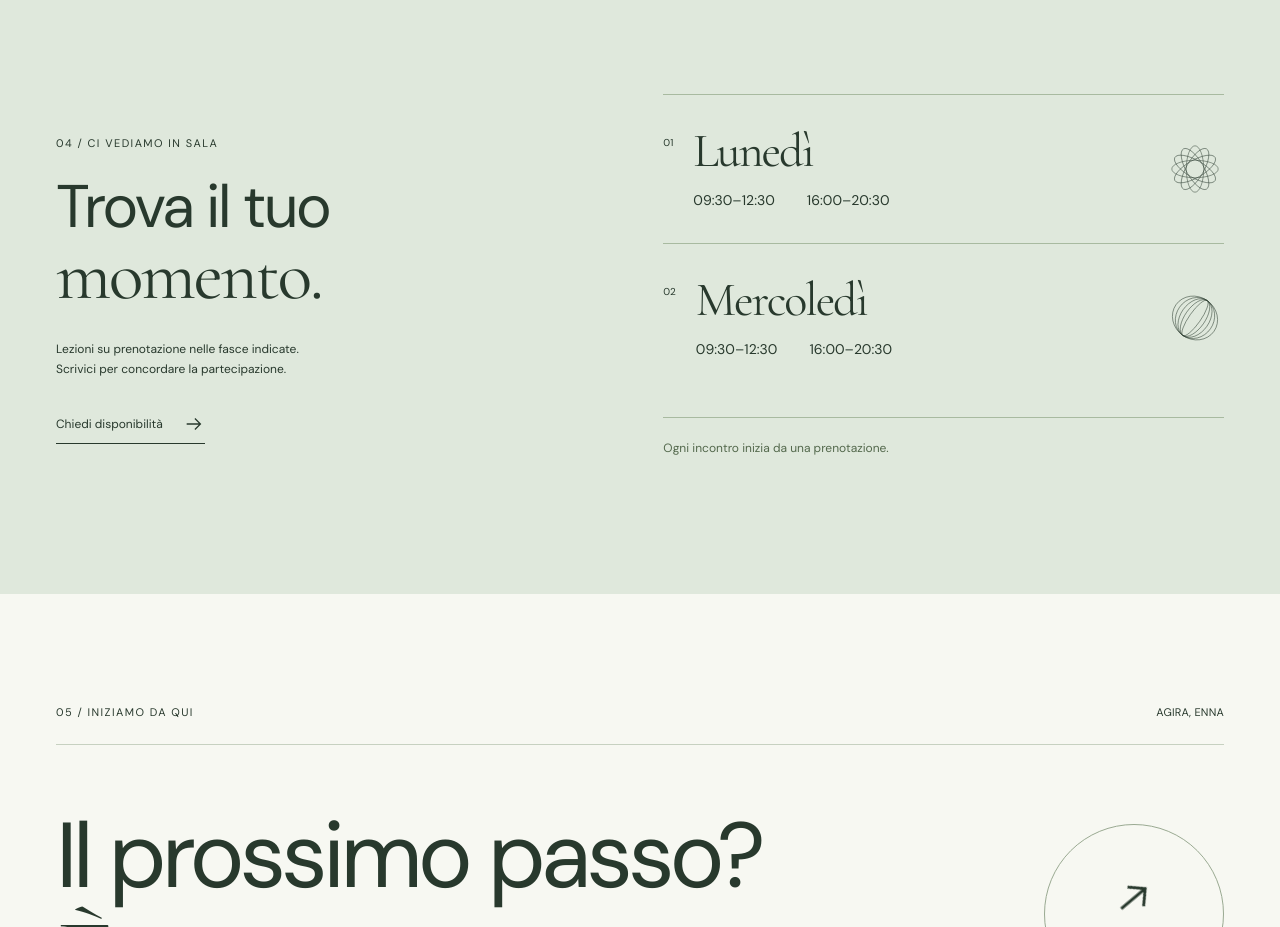
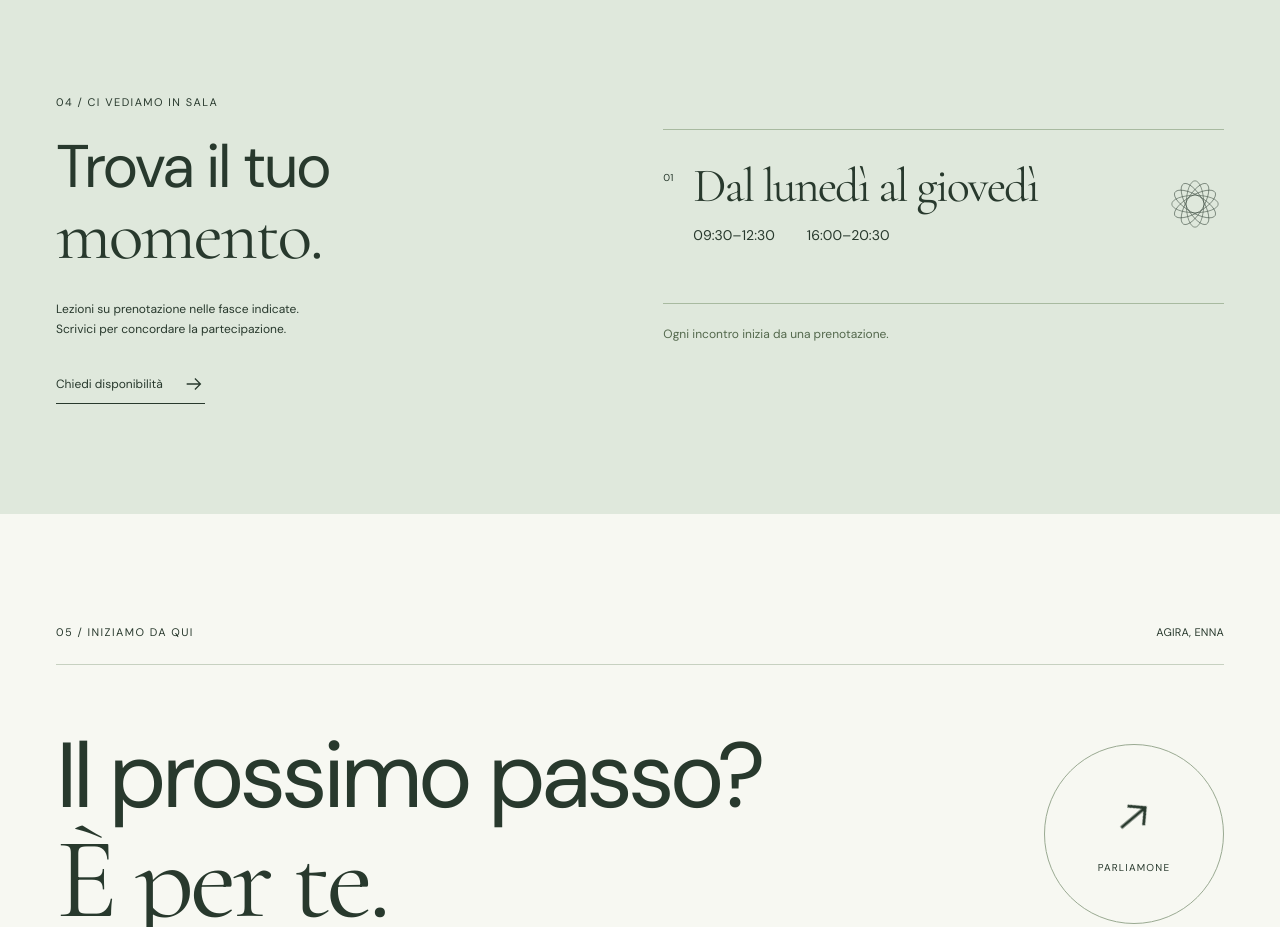
Before and after one commit to etanoox/harmonie-wellness, a React (Vite) app: page / in a window 1280 px wide. Shown: the part 5160-6087 px from the top of the page. Built offline with nearby package versions, Linux system fonts and the light colour scheme.

Commit message:
Update schedule from Monday to Thursday

```diff
--- a/scripts/prerender.mjs
+++ b/scripts/prerender.mjs
@@ -3,7 +3,7 @@ import { render } from '../.prerender/entry-server.js';
 const base='https://harmoniewellness.it';
 const template=await readFile('dist/index.html','utf8');
 const pages=[['/','index.html','Pilates ad Agira | ASD Harmonie Pilates & Wellness'],['/privacy/','privacy/index.html','Privacy Policy | Harmonie'],['/cookie-policy/','cookie-policy/index.html','Cookie Policy | Harmonie'],['/404/','404.html','Pagina non trovata | Harmonie']];
-const schema={'@context':'https://schema.org','@type':'SportsActivityLocation',name:'ASD Harmonie Pilates & Wellness',url:base,telephone:'+393451278532',email:'studioasdharmonie@gmail.com',address:{'@type':'PostalAddress',streetAddress:'Via Vittorio Emanuele 379',addressLocality:'Agira',addressRegion:'Sicilia',postalCode:'94011',addressCountry:'IT'},openingHoursSpecification:['Monday','Wednesday'].flatMap(day=>[['09:30','12:30'],['16:00','20:30']].map(([opens,closes])=>({'@type':'OpeningHoursSpecification',dayOfWeek:`https://schema.org/${day}`,opens,closes})))};
+const schema={'@context':'https://schema.org','@type':'SportsActivityLocation',name:'ASD Harmonie Pilates & Wellness',url:base,telephone:'+393451278532',email:'studioasdharmonie@gmail.com',address:{'@type':'PostalAddress',streetAddress:'Via Vittorio Emanuele 379',addressLocality:'Agira',addressRegion:'Sicilia',postalCode:'94011',addressCountry:'IT'},openingHoursSpecification:['Monday','Tuesday','Wednesday','Thursday'].flatMap(day=>[['09:30','12:30'],['16:00','20:30']].map(([opens,closes])=>({'@type':'OpeningHoursSpecification',dayOfWeek:`https://schema.org/${day}`,opens,closes})))};
 for(const [route,file,title] of pages){let html=template.replace('<!--app-html-->',render(route)).replace(/<title>.*?<\/title>/,`<title>${title}</title>`).replace(/(<meta property="og:title" content=")[^"]*("\/>)/,`$1${title}$2`).replace(/(<link rel="canonical" href=")[^"]*("\/>)/,`$1${base+route}$2`).replace(/(<meta property="og:url" content=")[^"]*("\/>)/,`$1${base+route}$2`).replace('<!--page-meta-->',route==='/'?`<script type="application/ld+json">${JSON.stringify(schema)}</script>`:route==='/404/'?'<meta name="robots" content="noindex,follow"/>':'');if(file.includes('/'))await mkdir(`dist/${file.split('/')[0]}`,{recursive:true});await writeFile(`dist/${file}`,html);}
 await writeFile('dist/sitemap.xml',`<?xml version="1.0" encoding="UTF-8"?><urlset xmlns="http://www.sitemaps.org/schemas/sitemap/0.9">${pages.slice(0,3).map(([route])=>`<url><loc>${base+route}</loc></url>`).join('')}</urlset>`);
 await rm('.prerender',{recursive:true,force:true});
--- a/src/data.ts
+++ b/src/data.ts
@@ -28,10 +28,12 @@ export const site = {
     maps:
       'https://www.google.com/maps/search/?api=1&query=Via%20Vittorio%20Emanuele%20379%2C%2094011%20Agira%20EN',
   },
-  schedule: [
-    { day: 'Lunedì', slots: ['09:30–12:30', '16:00–20:30'] },
-    { day: 'Mercoledì', slots: ['09:30–12:30', '16:00–20:30'] },
-  ],
+schedule: [
+  {
+    day: 'Dal lunedì al giovedì',
+    slots: ['09:30–12:30', '16:00–20:30'],
+  },
+],
   lesson: {
     duration: '60 minuti',
     booking: 'La prenotazione anticipata è necessaria per partecipare.',
```
